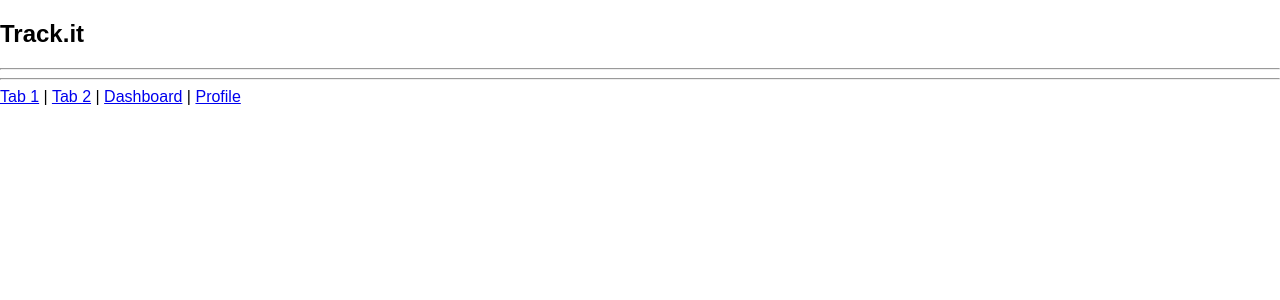
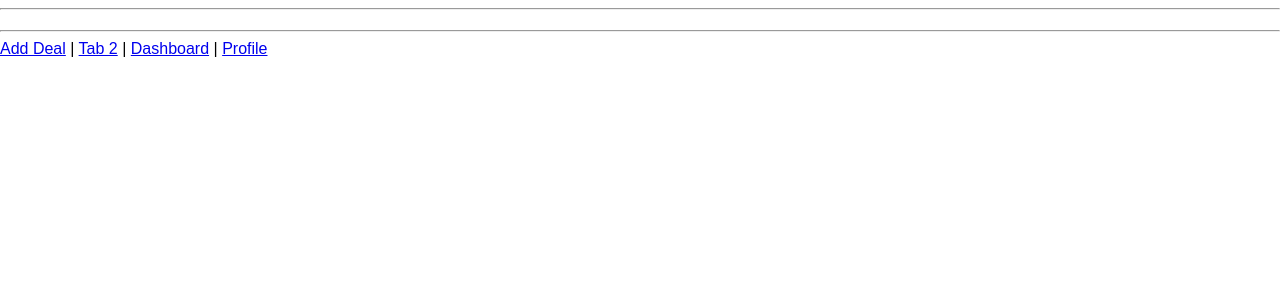
Before and after one commit to KumarAmitt/tracking-app-frontend, a React (Create React App) app: page /add_deal in a window 1280 px wide. Shown: the top 300 px of the page. Built offline with nearby package versions, Linux system fonts and the light colour scheme.

Commit message:
Add addDeal component

```diff
--- a/src/App/App.js
+++ b/src/App/App.js
@@ -1,16 +1,15 @@
 import React from 'react';
 import { BrowserRouter, Route, Switch } from 'react-router-dom';
 import Dashboard from './components/Dashboard';
-import AppBar from './components/AppBar';
 import NavBar from './components/NavBar';
 import Registration from './auth/Registration';
 import Login from './auth/Login';
 import Profile from './components/Profile';
+import AddDeal from './components/AddDeal';
 
 function App() {
   return (
     <>
-      <AppBar />
       <hr />
       <BrowserRouter>
         <Switch>
@@ -18,6 +17,7 @@ function App() {
           <Route exact path="/registration" component={Registration} />
           <Route exact path="/dashboard" component={Dashboard} />
           <Route exact path="/profile" component={Profile} />
+          <Route exact path="/add_deal" component={AddDeal} />
         </Switch>
         <hr />
         <NavBar />
--- /dev/null
+++ b/src/App/components/AddDeal.js
@@ -0,0 +1,13 @@
+import React from 'react';
+import AppBar from './AppBar';
+
+const AddDeal = () => {
+  const appBarTitle = 'Add Deal';
+  return (
+    <>
+      <AppBar content={appBarTitle} />
+    </>
+  );
+};
+
+export default AddDeal;
--- a/src/App/components/AppBar.js
+++ b/src/App/components/AppBar.js
@@ -1,8 +1,8 @@
 import React from 'react';
 
-const AppBar = () => (
+const AppBar = ({ title }) => (
   <>
-    <h2>Track.it</h2>
+    <h2>{title}</h2>
   </>
 );
 
--- a/src/App/components/NavBar.js
+++ b/src/App/components/NavBar.js
@@ -3,7 +3,7 @@ import { Link } from 'react-router-dom';
 
 const NavBar = () => (
   <>
-    <Link to="/">Tab 1</Link>
+    <Link to="/add_deal">Add Deal</Link>
     {' '}
     |
     {' '}
```
